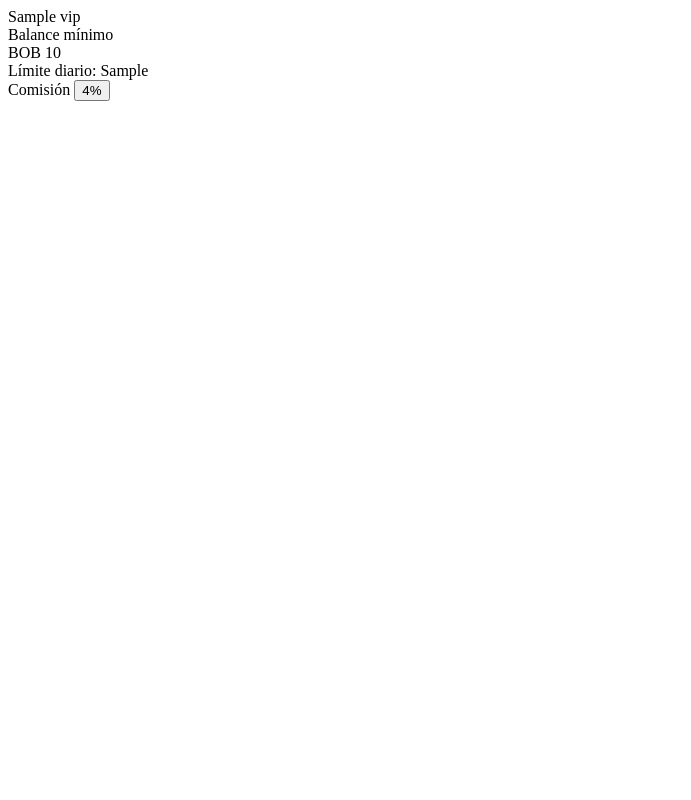
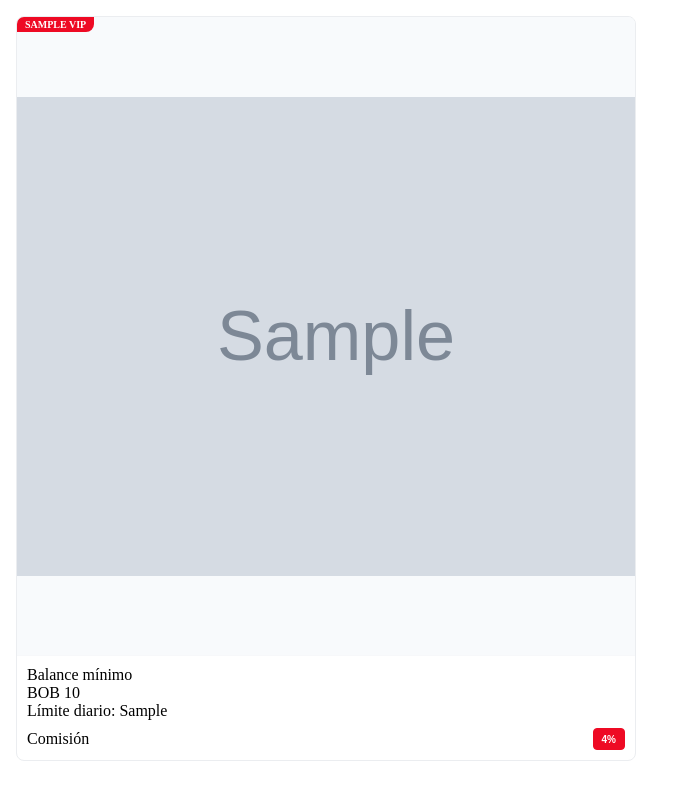
Before and after one commit to chenyunhank5/UbuyProject, a Django app: template MyApp/templates/user/work.html in a window 1280 px wide. Shown: the whole page, without its empty margins (0-691 px from the left). Run offline with Django 5.2, Linux system fonts and the light colour scheme; the template is opened without the code that fills it: most values are stand-ins (such as "Sample title", 1, 10 or a date in 2020); grey boxes marked "Sample" are stand-in pictures.

Commit message:
Fix my Code

```diff
--- a/MyApp/templates/user/work.html
+++ b/MyApp/templates/user/work.html
@@ -1,3 +1,73 @@
+
+<style>
+    .goods-list {
+        display: grid;
+        grid-template-columns: 1fr 1fr;
+        gap: 8px;
+        padding: 8px;
+        background-color: #fff;
+    }
+    .goods-item {
+        position: relative;
+        border: 1px solid #ebedf0;
+        display: flex;
+        flex-direction: column;
+        background: #fff;
+        border-radius: 8px;
+        overflow: hidden;
+    }
+    .goods-item .tag {
+        position: absolute;
+        top: 0;
+        left: 0;
+        z-index: 1;
+        background-color: #ee0a24;
+        color: #fff;
+        font-size: 10px;
+        font-weight: bold;
+        padding: 2px 8px;
+        text-transform: uppercase;
+        border-bottom-right-radius: 8px;
+    }
+    /* FIXED IMAGE CLASS */
+    .goods-item .img {
+        width: 100%;
+        aspect-ratio: 1/1;
+        background-repeat: no-repeat;
+        /* Changed to contain so the whole badge is visible */
+        background-size: contain;
+        background-position: center;
+        /* Reduced padding so the image isn't squeezed to death */
+        padding: 10px;
+        /* Removed content-box to let background-position work normally */
+        background-color: #f8fafc;
+    }
+    .goods-item .info {
+        padding: 10px;
+        border-top: 1px solid #f7f8fa;
+    }
+    .flex-between {
+        display: flex;
+        justify-content: space-between;
+        align-items: center;
+    }
+    .u-m-t-8 { margin-top: 8px; }
+    .van-button--mini {
+        padding: 0 8px;
+        height: 22px;
+        font-size: 10px;
+        background-color: #ee0a24;
+        border: 1px solid #ee0a24;
+        color: #fff;
+        border-radius: 4px;
+        font-weight: bold;
+    }
+    .locked-btn {
+        background-color: #c8c9cc !important;
+        border-color: #c8c9cc !important;
+        cursor: not-allowed;
+    }
+</style>
 <div class="goods-list">
     {% for vip in vip_levels %}
     <div class="goods-item border">
```
